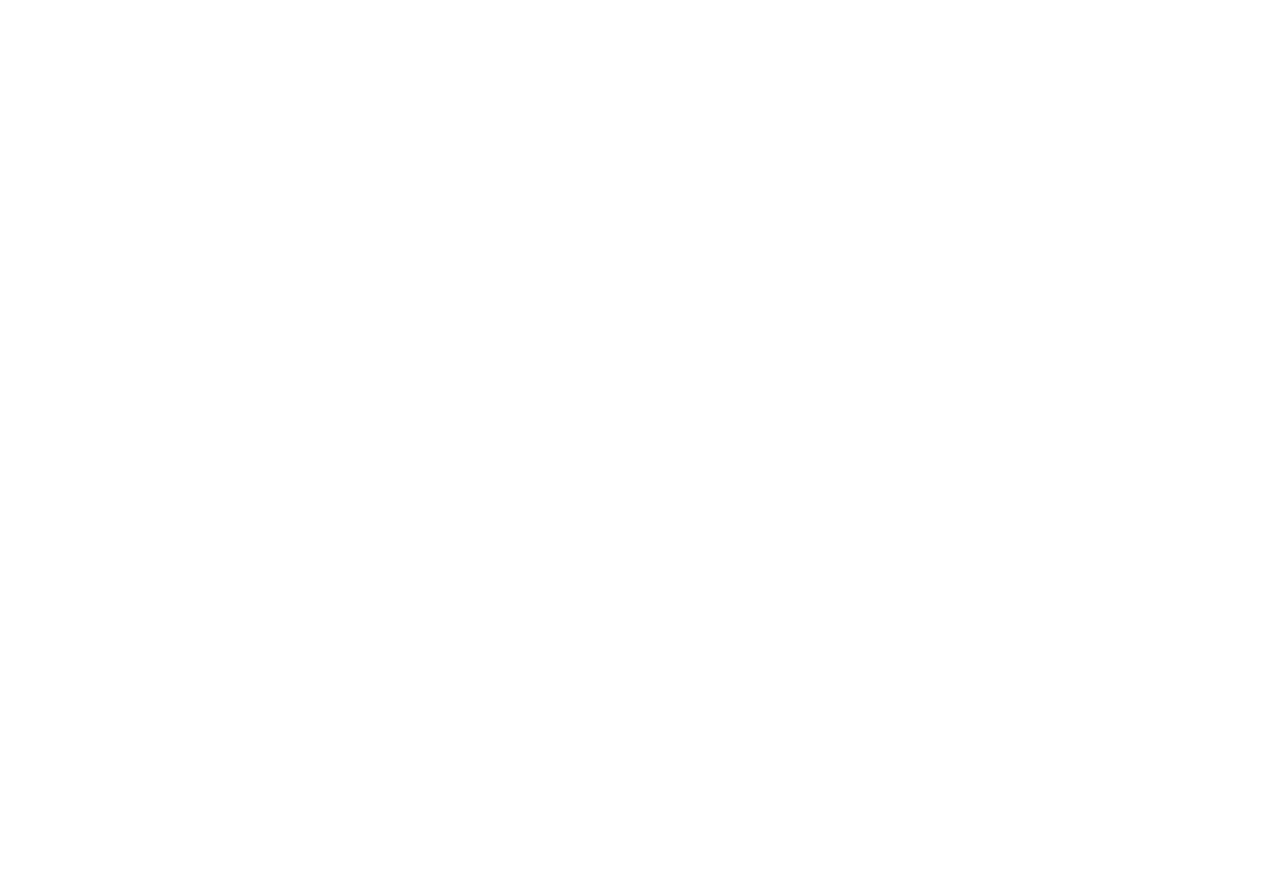
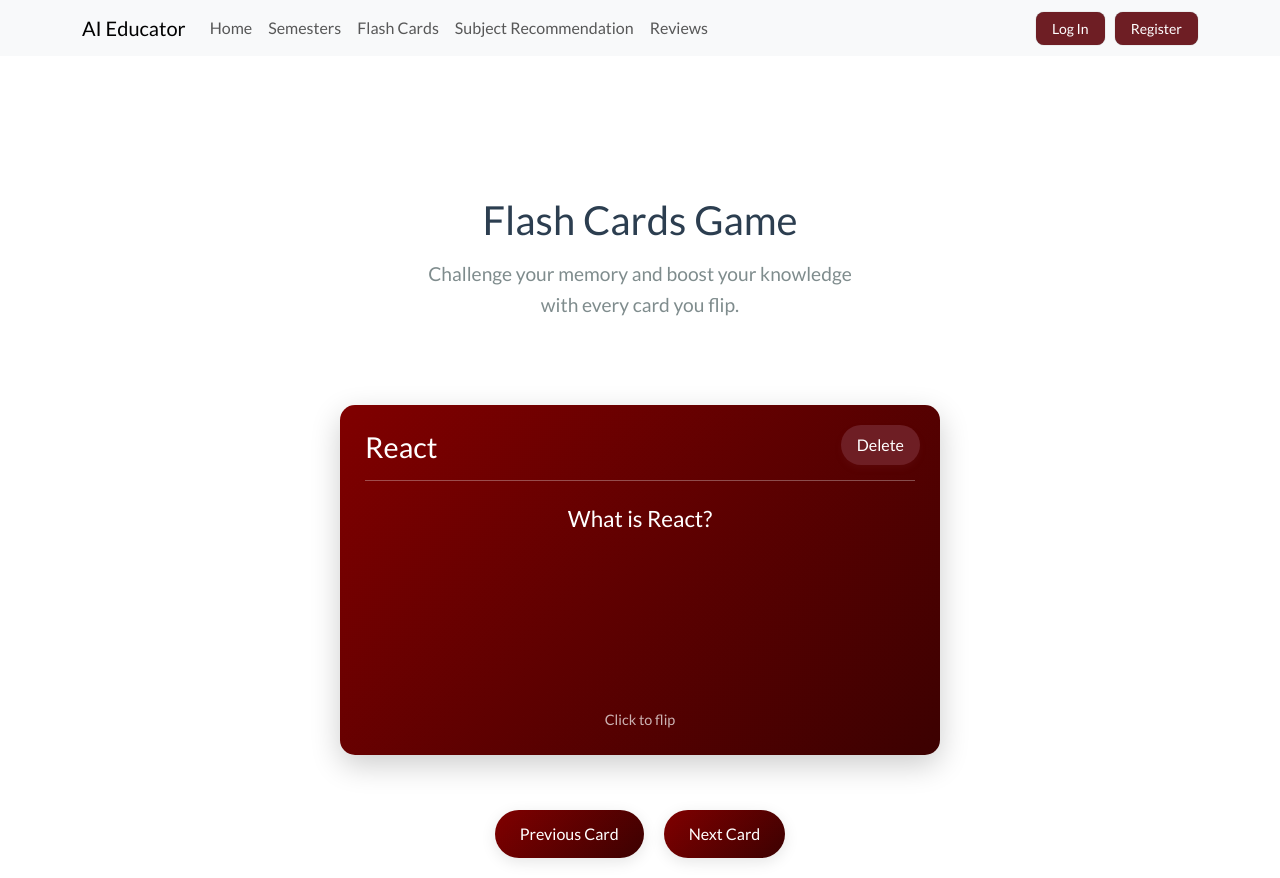
Before and after one commit to bojanabojchovska/AI-Educator, a React (Create React App) app in the folder ai-eduactor/front-end-react/front-end/: page /flashcards/game in a window 1280 px wide. Before the commit this address had no page. Before the commit the page ends 800 px from the top, so only its background shows below. Built offline with nearby package versions, Linux system fonts and the light colour scheme.

Commit message:
flash card frontend

```diff
--- a/ai-eduactor/front-end-react/front-end/src/App.js
+++ b/ai-eduactor/front-end-react/front-end/src/App.js
@@ -7,6 +7,7 @@
 import SemesterPage from "./components/SemesterPage";
 import CourseReviews from "./components/CourseReviews";
 import CourseReviewPage from './components/CourseReviewPage';
+import FlashCardGamePage from "./components/FlashCardGamePage";
 import 'bootstrap/dist/css/bootstrap.min.css';
 import SubjectRecommendation from "./components/SubjectRecommendation";
 
@@ -24,6 +25,7 @@
                     <Route path="/subject-recommendation" element={<SubjectRecommendation />} />
                     <Route path="/course-reviews" element={<CourseReviews />} />
                     <Route path="/course/:courseId/reviews" element={<CourseReviewPage />} />
+                    <Route path="/flashcards/game" element={<FlashCardGamePage />} />
                 </Routes>
             </div>
         </Router>
--- a/ai-eduactor/front-end-react/front-end/src/components/CustomNavbar.jsx
+++ b/ai-eduactor/front-end-react/front-end/src/components/CustomNavbar.jsx
@@ -52,7 +52,7 @@
                 <Nav className="me-auto">
                     <Nav.Link onClick={() => handleNavigate('/')}>Home</Nav.Link>
                     <Nav.Link onClick={() => handleNavigate('/semester-planning')}>Semesters</Nav.Link>
-                    <Nav.Link onClick={() => handleNavigate('/flash-cards')}>Flash Cards</Nav.Link>
+                    <Nav.Link onClick={() => handleNavigate('/flashcards/game')}>Flash Cards</Nav.Link>
                     <Nav.Link onClick={() => handleNavigate('/subject-recommendation')}>Subject Recommendation</Nav.Link>
                     <Nav.Link onClick={() => handleNavigate('/course-reviews')}>Reviews</Nav.Link>
                 </Nav>
--- /dev/null
+++ b/ai-eduactor/front-end-react/front-end/src/components/FlashCardGamePage.css
@@ -0,0 +1,196 @@
+.flashcards-title {
+    text-align: center;
+    padding: 30px;
+    padding-top: 100px !important;
+}
+
+.flashcards-title h1 {
+    margin-bottom: 10px;
+}
+
+.flashcards-title p {
+    font-size: 14px;
+    color: #333;
+}
+
+/* FlashCardGamePage.css */
+/* FlashCardGamePage.css */
+
+.flashcard-game-container {
+    max-width: 1200px;
+    margin: 0 auto;
+    padding: 20px;
+    font-family: 'Segoe UI', Tahoma, Geneva, Verdana, sans-serif;
+  }
+
+  .hero-header {
+    text-align: center;
+    margin-bottom: 40px;
+  }
+
+  .hero-title h1 {
+    font-size: 2.5rem;
+    color: #2c3e50;
+    margin-bottom: 15px;
+  }
+
+  .hero-title p {
+    font-size: 1.2rem;
+    color: #7f8c8d;
+    line-height: 1.6;
+  }
+
+  .flashcard-deck {
+    perspective: 1000px;
+    display: flex;
+    justify-content: center;
+    align-items: center;
+    min-height: 400px;
+    position: relative;
+  }
+
+  .flashcard-container {
+    display: none;
+    width: 100%;
+    max-width: 600px;
+  }
+
+  .flashcard-container.active {
+    display: block;
+  }
+
+  .flashcard {
+    width: 100%;
+    height: 350px;
+    position: relative;
+    transform-style: preserve-3d;
+    transition: transform 0.6s;
+    cursor: pointer;
+    border-radius: 15px;
+    box-shadow: 0 10px 30px rgba(0, 0, 0, 0.2);
+  }
+
+  .flashcard.flipped {
+    transform: rotateY(180deg);
+  }
+
+  .flashcard-front, .flashcard-back {
+    position: absolute;
+    width: 100%;
+    height: 100%;
+    backface-visibility: hidden;
+    border-radius: 15px;
+    padding: 25px;
+    box-sizing: border-box;
+    display: flex;
+    flex-direction: column;
+  }
+
+  .flashcard-front {
+    background: linear-gradient(135deg, #800000, #3c0101);
+    color: white;
+  }
+  .flashcard-back {
+    background: linear-gradient(135deg, #e8e2e2, #ffffff);
+    color: #2c3e50;
+    transform: rotateY(180deg);
+  }
+
+  .flashcard-header {
+    padding-bottom: 15px;
+    border-bottom: 1px solid rgba(255, 255, 255, 0.3);
+    margin-bottom: 20px;
+  }
+
+  .flashcard-back .flashcard-header {
+    border-bottom: 1px solid rgba(0, 0, 0, 0.1);
+  }
+
+  .flashcard-header h3 {
+    margin: 0;
+    font-size: 1.8rem;
+  }
+
+  .flashcard-content {
+    flex-grow: 1;
+    display: flex;
+    flex-direction: column;
+    justify-content: center;
+    align-items: center;
+    text-align: center;
+  }
+
+  .flashcard-content p {
+    font-size: 1.4rem;
+    line-height: 1.6;
+    margin-bottom: 20px;
+  }
+
+  .hint {
+    font-size: 0.9rem;
+    opacity: 0.7;
+    margin-top: auto;
+  }
+
+  .flashcard-controls {
+    display: flex;
+    justify-content: center;
+    gap: 20px;
+    margin-top: 30px;
+  }
+
+  .control-btn {
+    padding: 12px 25px;
+    font-size: 1rem;
+    border: none;
+    border-radius: 50px;
+    background: linear-gradient(135deg, #800000, #3c0101);
+    color: white;
+    cursor: pointer;
+    transition: all 0.3s ease;
+    box-shadow: 0 4px 15px rgba(0, 0, 0, 0.1);
+  }
+
+  .control-btn:hover {
+    transform: translateY(-2px);
+    box-shadow: 0 6px 20px rgba(0, 0, 0, 0.15);
+  }
+
+  .control-btn:active {
+    transform: translateY(0);
+  }
+
+  .prev-btn {
+    background: linear-gradient(135deg, #800000, #3c0101);
+  }
+
+  .next-btn {
+    background: linear-gradient(135deg, #800000, #3c0101);
+  }
+
+  .delete-btn {
+    padding: 8px 16px;
+    background-color: #ff4d4d;
+    color: white;
+    border: none;
+    border-radius: 50px;
+    font-size: 1rem;
+    cursor: pointer;
+    position: absolute;
+    top: 20px;
+    right: 20px; /* Positioned on the top-right corner of the front side */
+    transition: background-color 0.3s ease;
+  }
+
+  .delete-btn:hover {
+    background-color: #ff1a1a;
+  }
+
+  .delete-btn:active {
+    transform: translateY(2px);
+  }
+
+  /* Ensuring the button stays on top of the content */
+  .flashcard-front .flashcard-header {
+    z-index: 1;
+  }
--- /dev/null
+++ b/ai-eduactor/front-end-react/front-end/src/components/FlashCardGamePage.jsx
@@ -0,0 +1,136 @@
+import React, { useState } from "react";
+import CustomNavbar from "./CustomNavbar";
+import "./FlashCardGamePage.css"; // We'll create this CSS file
+
+const FlashCardGamePage = () => {
+  // Sample flash cards data
+  const [cards, setCards] = useState([
+    {
+      id: 1,
+      front: {
+        title: "React",
+        content: "What is React?"
+      },
+      back: {
+        title: "React",
+        content: "A JavaScript library for building user interfaces"
+      },
+      flipped: false
+    },
+    {
+      id: 2,
+      front: {
+        title: "Components",
+        content: "What are React components?"
+      },
+      back: {
+        title: "Components",
+        content: "Independent and reusable bits of code that return React elements"
+      },
+      flipped: false
+    },
+    {
+      id: 3,
+      front: {
+        title: "JSX",
+        content: "What is JSX?"
+      },
+      back: {
+        title: "JSX",
+        content: "Syntax extension to JavaScript that allows writing HTML-like code in JavaScript"
+      },
+      flipped: false
+    }
+  ]);
+
+  const flipCard = (id) => {
+    setCards(cards.map(card =>
+      card.id === id ? { ...card, flipped: !card.flipped } : card
+    ));
+  };
+
+  const nextCard = () => {
+    setCards([...cards.slice(1), cards[0]]);
+  };
+
+  const prevCard = () => {
+    setCards([cards[cards.length - 1], ...cards.slice(0, cards.length - 1)]);
+  };
+
+  // Delete card function
+  const deleteCard = (id) => {
+    setCards(cards.filter(card => card.id !== id));
+  };
+
+  return (
+    <>
+      <CustomNavbar />
+      <div className="flashcard-game-container">
+        <header className="hero-header">
+          <div className="hero-title">
+            <h1>Flash Cards Game</h1>
+            <p>
+              Challenge your memory and boost your knowledge
+              <br />
+              with every card you flip.
+            </p>
+          </div>
+        </header>
+
+        <div className="flashcard-deck">
+          {cards.map((card, index) => (
+            <div
+              key={card.id}
+              className={`flashcard-container ${index === 0 ? 'active' : ''}`}
+            >
+              <div
+                className={`flashcard ${card.flipped ? 'flipped' : ''}`}
+                onClick={() => flipCard(card.id)}
+              >
+                <div className="flashcard-front">
+                  <div className="flashcard-header">
+                    <h3>{card.front.title}</h3>
+                  </div>
+                  <div className="flashcard-content">
+                    <p>{card.front.content}</p>
+                    <div className="hint">Click to flip</div>
+                  </div>
+                  {/* Delete button on the front side */}
+                  <button
+                    className="delete-btn"
+                    onClick={(e) => {
+                      e.stopPropagation(); // Prevent card flip on button click
+                      deleteCard(card.id);
+                    }}
+                  >
+                    Delete
+                  </button>
+                </div>
+                <div className="flashcard-back">
+                  <div className="flashcard-header">
+                    <h3>{card.back.title}</h3>
+                  </div>
+                  <div className="flashcard-content">
+                    <p>{card.back.content}</p>
+                    <div className="hint">Click to flip back</div>
+                  </div>
+                </div>
+              </div>
+            </div>
+          ))}
+        </div>
+
+        <div className="flashcard-controls">
+          <button className="control-btn prev-btn" onClick={prevCard}>
+            Previous Card
+          </button>
+          <button className="control-btn next-btn" onClick={nextCard}>
+            Next Card
+          </button>
+        </div>
+      </div>
+    </>
+  );
+};
+
+export default FlashCardGamePage;
--- a/ai-eduactor/front-end-react/front-end/src/components/SubjectRecommendation.css
+++ b/ai-eduactor/front-end-react/front-end/src/components/SubjectRecommendation.css
@@ -39,9 +39,8 @@
     padding-top: 100px !important;
 }
 
-.recommendation-main h2 {
+.recommendation-main h1 {
     margin-bottom: 10px;
-    font-size: 22px;
 }
 
 .recommendation-main p {
--- a/ai-eduactor/front-end-react/front-end/src/components/SubjectRecommendation.jsx
+++ b/ai-eduactor/front-end-react/front-end/src/components/SubjectRecommendation.jsx
@@ -96,11 +96,11 @@
         <ul>
             {recommendedSubjects && recommendedSubjects.length > 0 ? (
                 recommendedSubjects.map((item, index) => (
-                    <li key={index}>
-                        <span className="avatar">{item[0]}</span>
-                        <span className="item-text">{item}</span>
-                        <input type="checkbox" checked readOnly />
-                    </li>
+                    <li key={item.id}>
+                    <span className="avatar">{item.title[0]}</span>
+                    <span className="item-text">{item.title}</span>
+                    <input type="checkbox" checked readOnly />
+                </li>
                 ))
             ) : (
                 <p>No recommendations available at the moment.</p>
```
